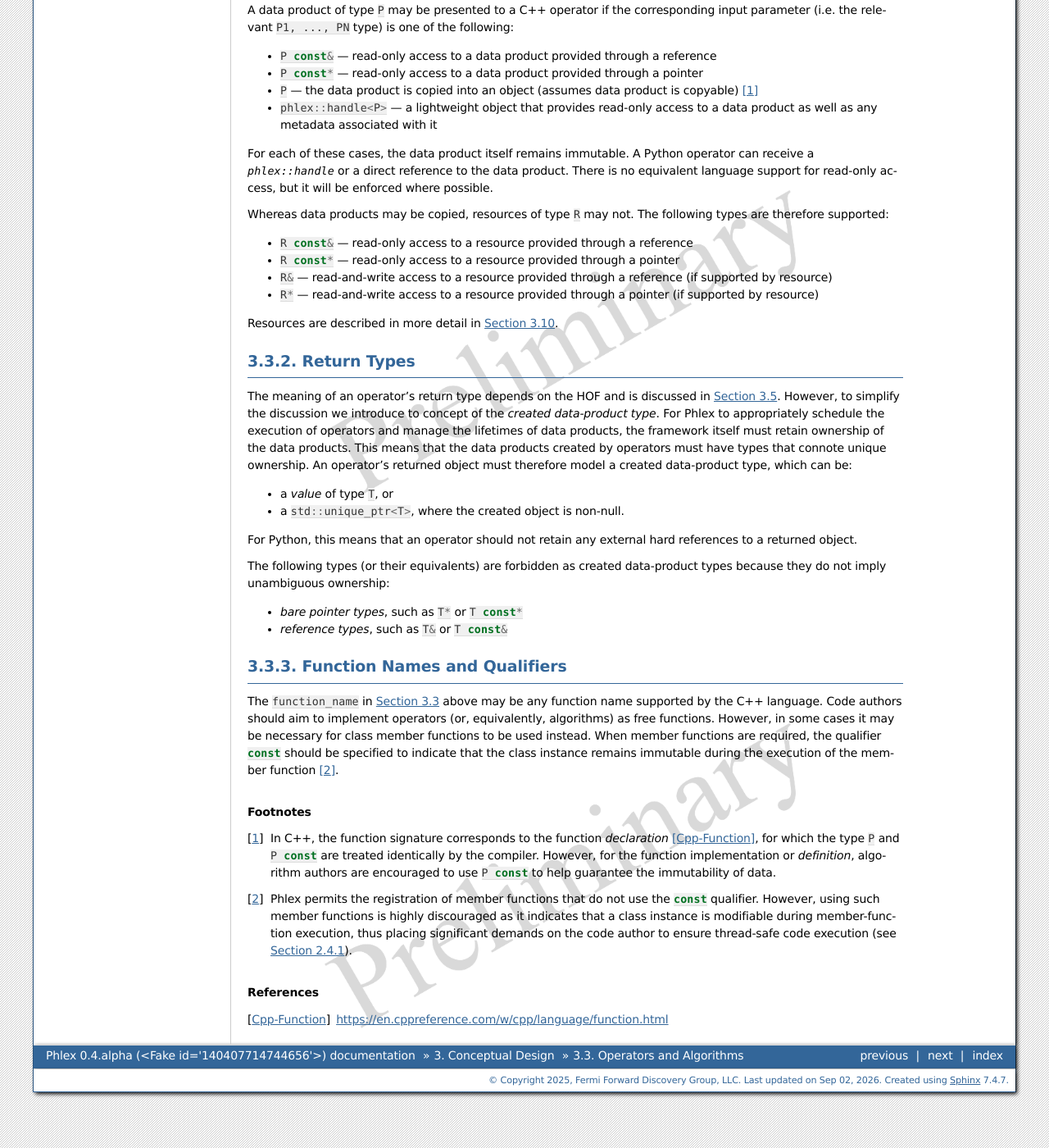
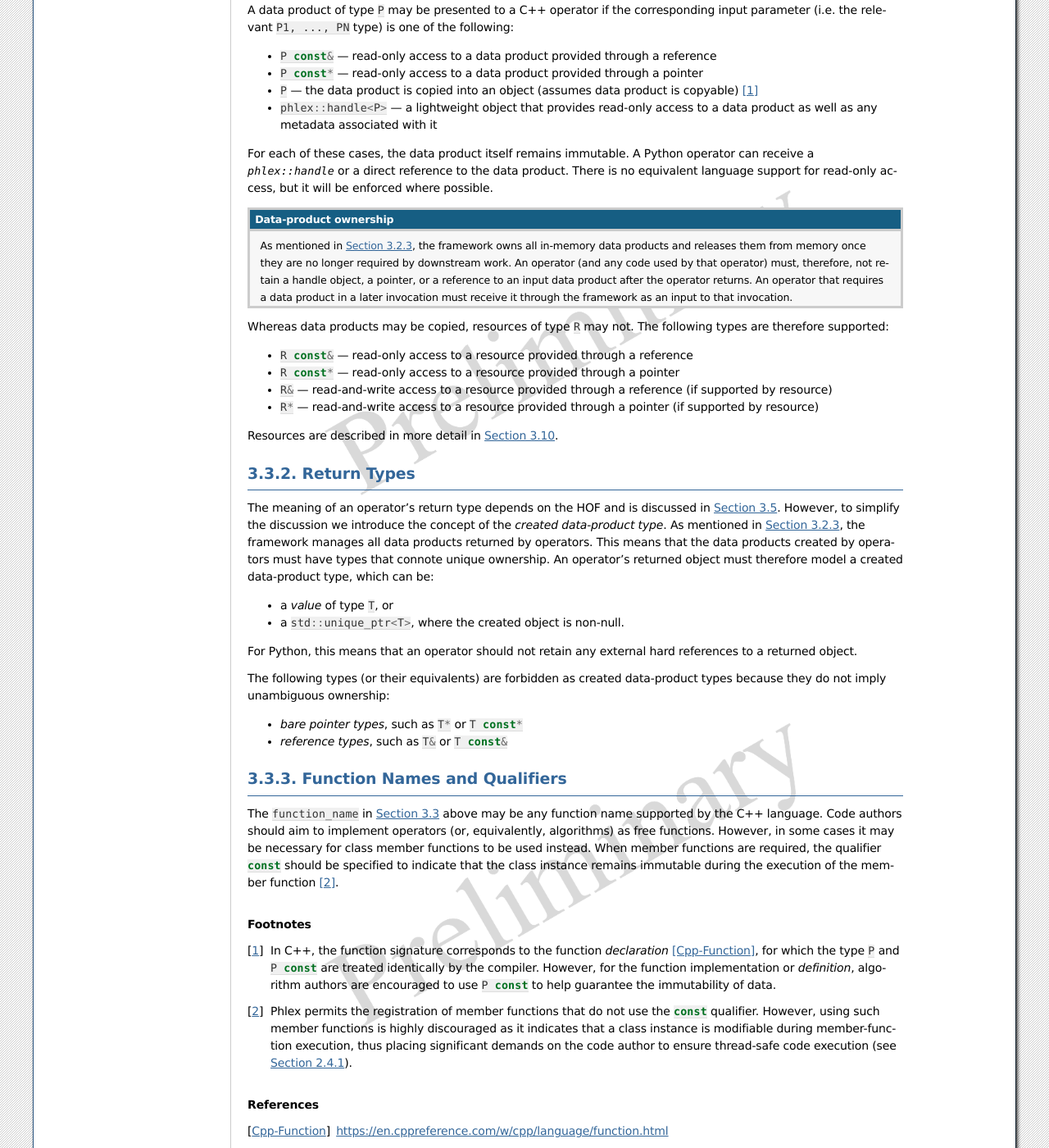
Before and after one commit to Framework-R-D/phlex-design, a Sphinx documentation site: the page built from doc/ch_conceptual_design/algorithms.rst, in a window 1280 px wide and 1400 px high, scrolled down 586 px. Shown: the whole window at 82% size. Built offline with Sphinx 7.4.7, drawn with Linux system fonts in a browser that asks for light colours; some of the changed text lies outside the part shown.

Commit message:
Clarify data-product lifetime and ownership model

```diff
--- a/doc/ch_conceptual_design/algorithms.rst
+++ b/doc/ch_conceptual_design/algorithms.rst
@@ -39,6 +39,12 @@
 A Python operator can receive a `phlex::handle` or a direct reference to the data product.
 There is no equivalent language support for read-only access, but it will be enforced where possible.
 
+.. admonition:: Data-product ownership
+
+    As mentioned in :numref:`ch_conceptual_design/data_organization:Data Product Management`, the framework owns all in-memory data products and releases them from memory once they are no longer required by downstream work.
+    An operator (and any code used by that operator) must, therefore, not retain a handle object, a pointer, or a reference to an input data product after the operator returns.
+    An operator that requires a data product in a later invocation must receive it through the framework as an input to that invocation.
+
 Whereas data products may be copied, resources of type :cpp:`R` may not.
 The following types are therefore supported:
 
@@ -53,8 +59,8 @@
 ------------
 
 The meaning of an operator's return type depends on the HOF and is discussed in :numref:`ch_conceptual_design/supported_hofs:Supported Higher-Order Functions`.
-However, to simplify the discussion we introduce to concept of the *created data-product type*.
-For Phlex to appropriately schedule the execution of operators and manage the lifetimes of data products, the framework itself must retain ownership of the data products.
+However, to simplify the discussion we introduce the concept of the *created data-product type*.
+As mentioned in :numref:`ch_conceptual_design/data_organization:Data Product Management`, the framework manages all data products returned by operators.
 This means that the data products created by operators must have types that connote unique ownership.
 An operator's returned object must therefore model a created data-product type, which can be:
 
```
Also changed, not shown: doc/ch_conceptual_design/data_organization.rst (+23 -3 lines).
